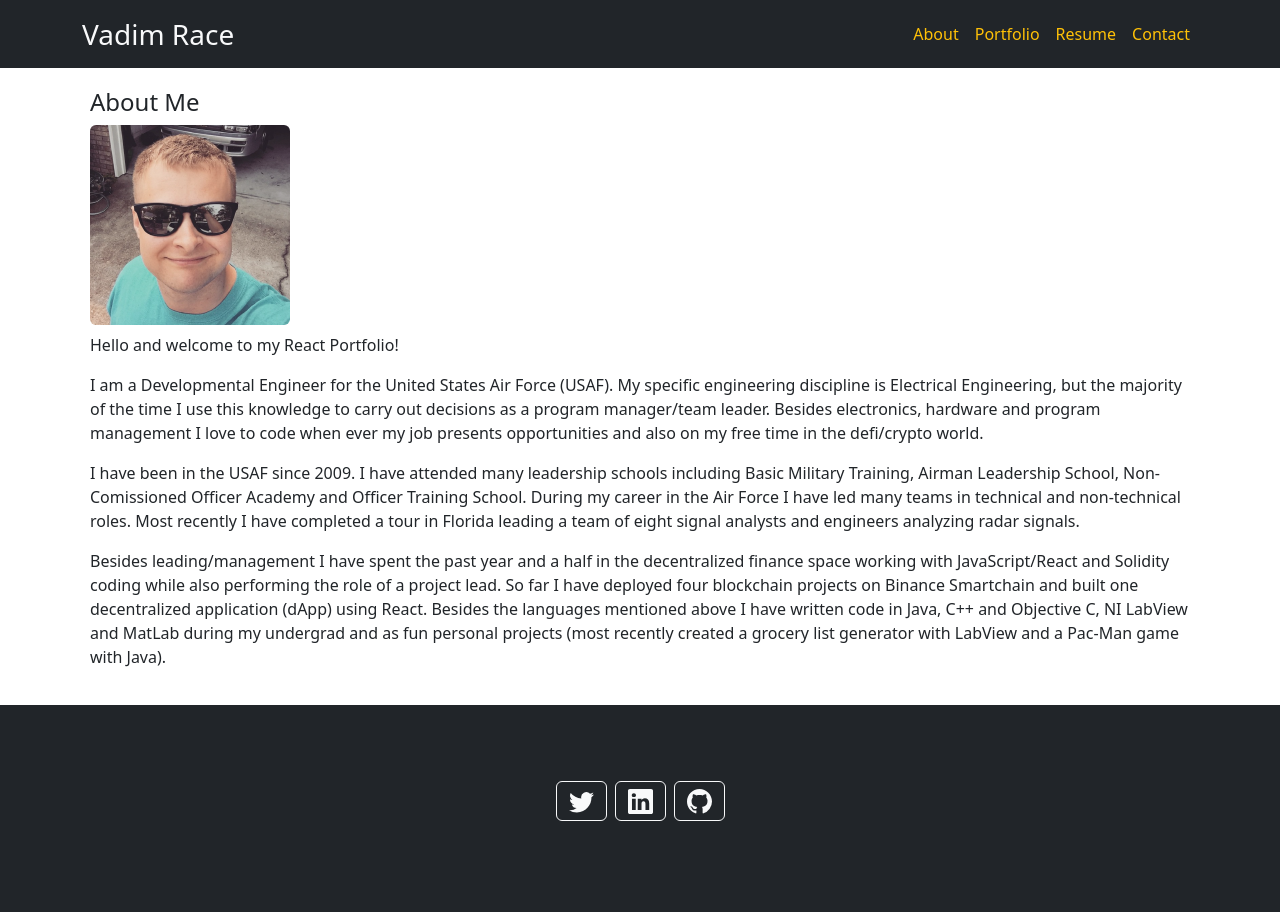
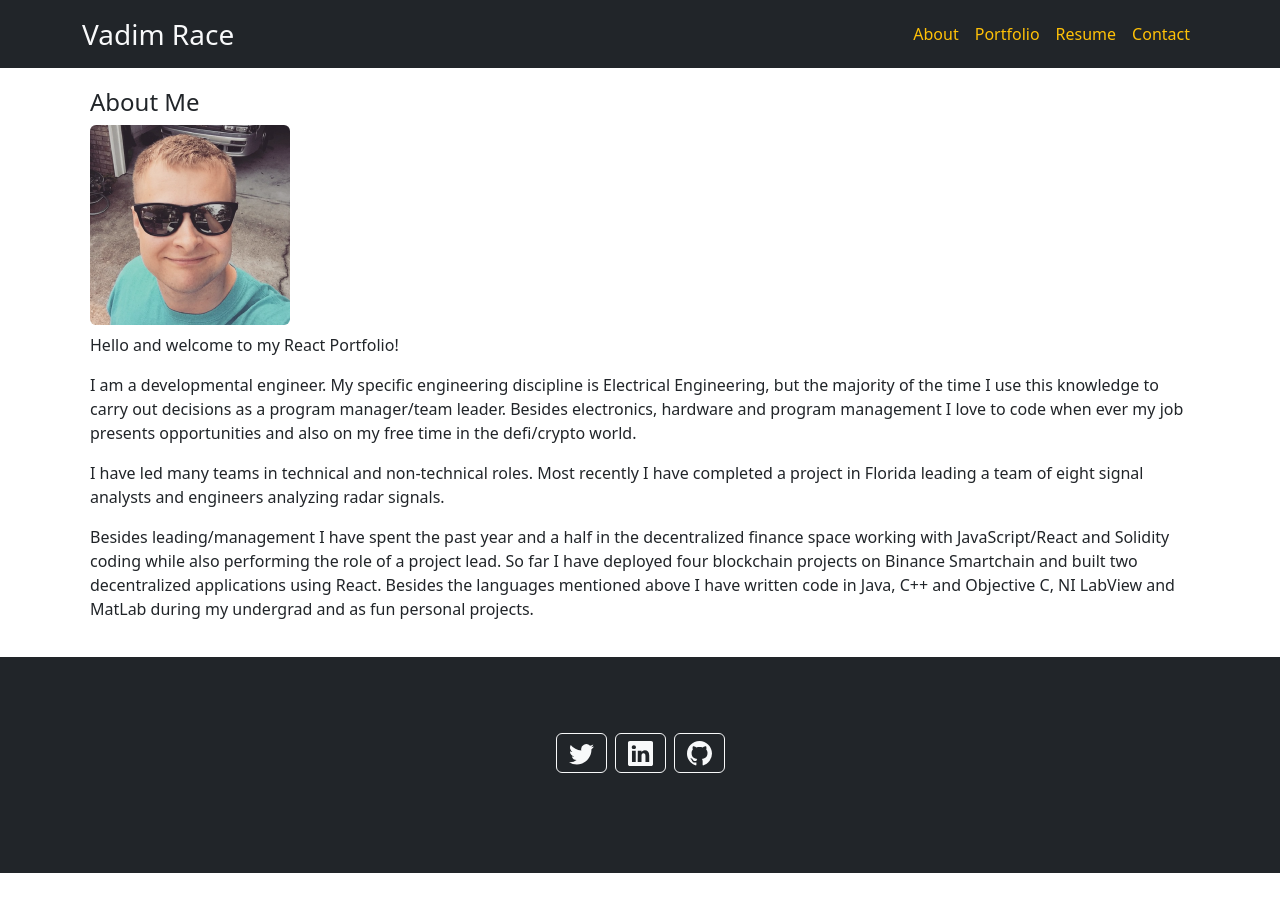
Before and after one commit to Git-Vdim-Hub/Git-Vdim-Hub.github.io, a React (Create React App) app: page / in a window 1280 px wide. Shown: the top 912 px of the page. After the commit the page ends 873 px from the top, so only its background shows below. Built offline with nearby package versions, Linux system fonts and the light colour scheme.

Commit message:
reworded stuff

```diff
--- a/src/components/pages/About.js
+++ b/src/components/pages/About.js
@@ -7,9 +7,9 @@ export default function About () {
             <h4> About Me</h4>
             <img src='/images/Vadim1.png' className='img-fluid rounded' />
             <p className="mt-2">Hello and welcome to my React Portfolio!</p>
-            <p className = " mt-2 overflow-auto">I am a Developmental Engineer for the United States Air Force (USAF). My specific engineering discipline is Electrical Engineering, but the majority of the time I use this knowledge to carry out decisions as a program manager/team leader. Besides electronics, hardware and program management I love to code when ever my job presents opportunities and also on my free time in the defi/crypto world.</p>
-            <p className = " mt-2 overflow-auto"> I have been in the USAF since 2009. I have attended many leadership schools including Basic Military Training, Airman Leadership School, Non-Comissioned Officer Academy and Officer Training School. During my career in the Air Force I have led many teams in technical and non-technical roles. Most recently I have completed a tour in Florida leading a team of eight signal analysts and engineers analyzing radar signals.</p>
-            <p className = " mt-2 overflow-auto"> Besides leading/management I have spent the past year and a half in the decentralized finance space working with JavaScript/React and Solidity coding while also performing the role of a project lead. So far I have deployed four blockchain projects on Binance Smartchain and built one decentralized application (dApp) using React. Besides the languages mentioned above I have written code in Java, C++ and Objective C, NI LabView and MatLab during my undergrad and as fun personal projects (most recently created a grocery list generator with LabView and a Pac-Man game with Java).</p>
+            <p className = " mt-2 overflow-auto">I am a developmental engineer. My specific engineering discipline is Electrical Engineering, but the majority of the time I use this knowledge to carry out decisions as a program manager/team leader. Besides electronics, hardware and program management I love to code when ever my job presents opportunities and also on my free time in the defi/crypto world.</p>
+            <p className = " mt-2 overflow-auto"> I have led many teams in technical and non-technical roles. Most recently I have completed a project in Florida leading a team of eight signal analysts and engineers analyzing radar signals.</p>
+            <p className = " mt-2 overflow-auto"> Besides leading/management I have spent the past year and a half in the decentralized finance space working with JavaScript/React and Solidity coding while also performing the role of a project lead. So far I have deployed four blockchain projects on Binance Smartchain and built two decentralized applications using React. Besides the languages mentioned above I have written code in Java, C++ and Objective C, NI LabView and MatLab during my undergrad and as fun personal projects.</p>
         </div>
 
     )
```
Also changed, not shown: 1 other file (tests, documents, lock files or other folders).
